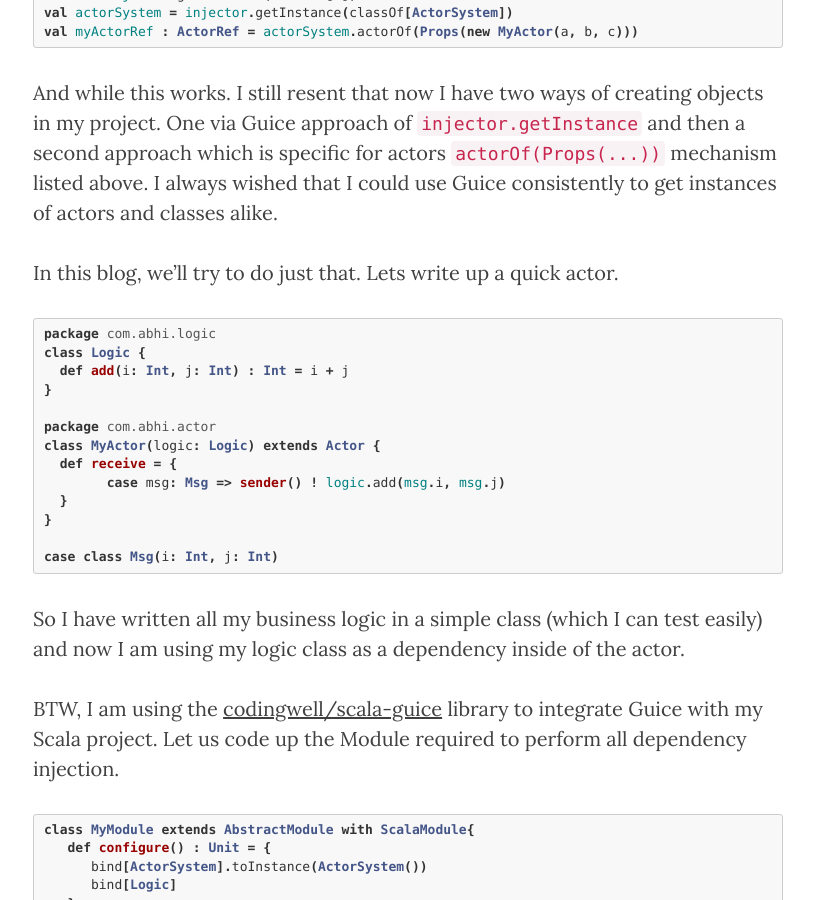
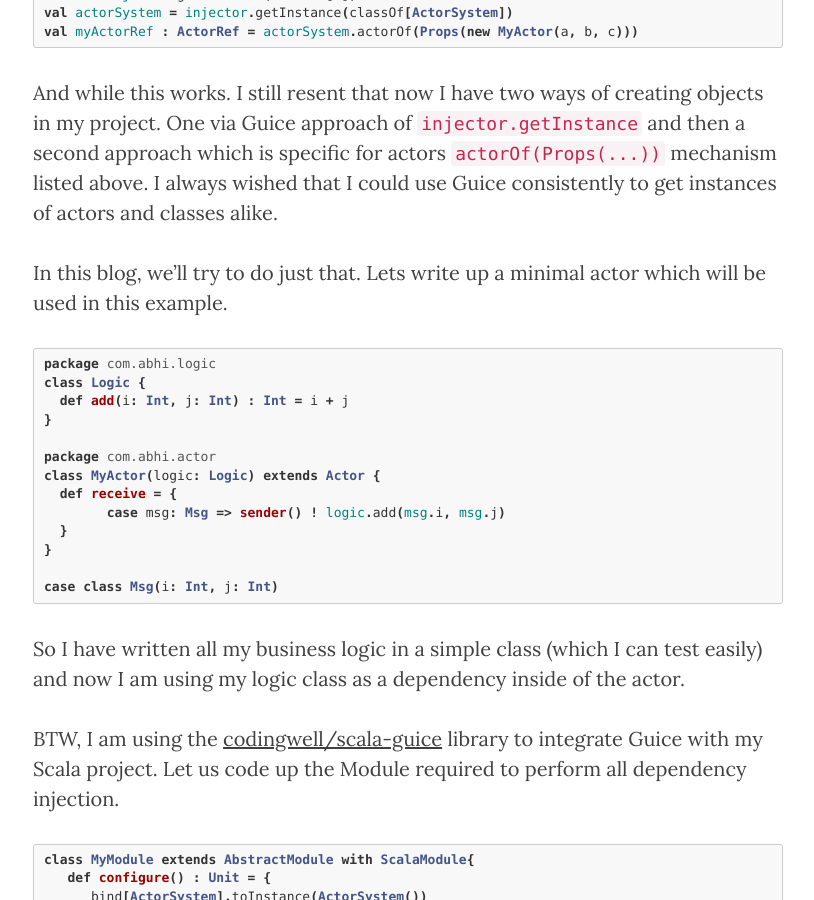
Before and after one commit to abhsrivastava/abhsrivastava.github.io, a Jekyll site: the page built from _posts/2017-11-3-Actors-With-Guice.md, in a window 1280 px wide and 900 px high, scrolled down 855 px. Shown: the whole window, without its empty margins (232-1046 px from the left). Built offline with Jekyll 4.4.1, drawn with Linux system fonts in a browser that asks for light colours; nearby versions of some CDN libraries.

Commit message:
format fix

````diff
--- a/_posts/2017-11-3-Actors-With-Guice.md
+++ b/_posts/2017-11-3-Actors-With-Guice.md
@@ -19,7 +19,7 @@ val myActorRef : ActorRef = actorSystem.actorOf(Props(new MyActor(a, b, c)))
 
 And while this works. I still resent that now I have two ways of creating objects in my project. One via Guice approach of `injector.getInstance` and then a second approach which is specific for actors `actorOf(Props(...))` mechanism listed above. I always wished that I could use Guice consistently to get instances of actors and classes alike.
 
-In this blog, we'll try to do just that. Lets write up a quick actor.
+In this blog, we'll try to do just that. Lets write up a minimal actor which will be used in this example.
 
 ```scala
 package com.abhi.logic
````
